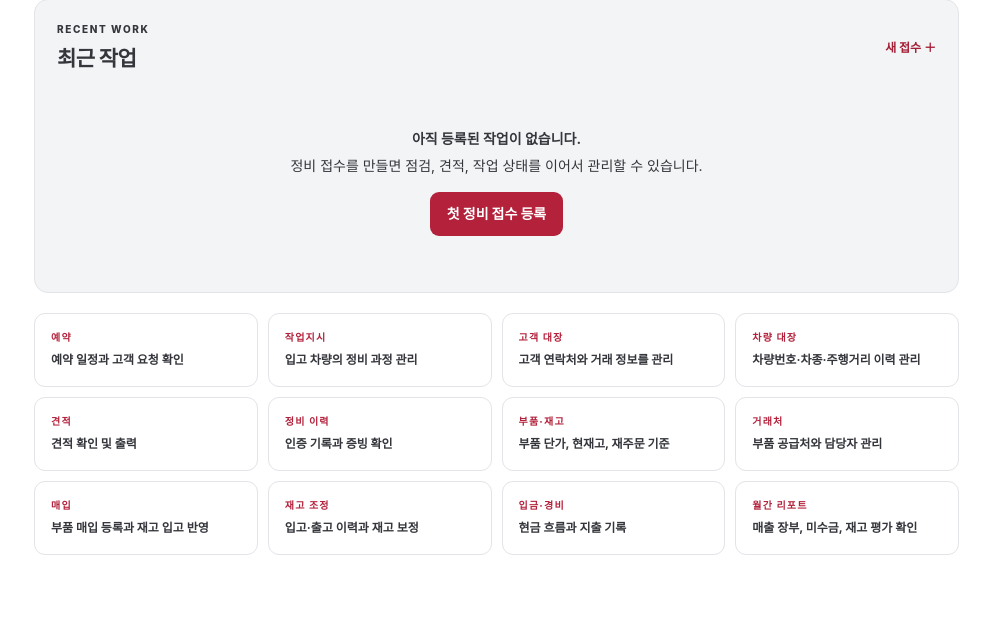
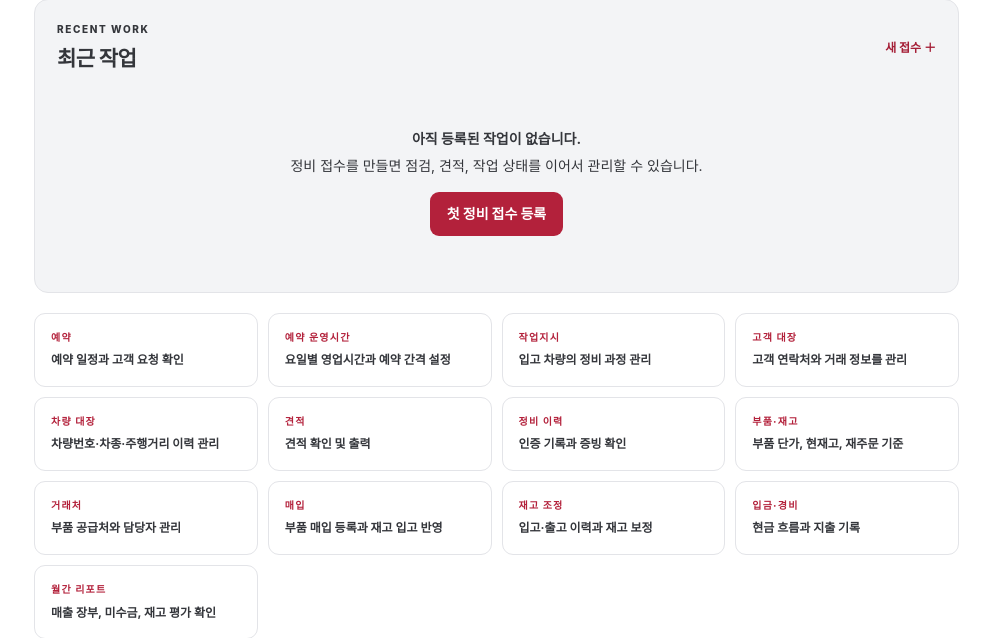
Before and after one commit to newsilver1028-hue/ilovemini, a Django app: page /partner-admin/ in a window 1280 px wide. Shown: the part 1148-1786 px from the top of the page, without its empty margins (292-1280 px from the left). Before the commit the page ends 1703 px from the top, so only its background shows below. Run offline with Django 5.2, Linux system fonts and the light colour scheme; the visitor is signed in with stand-in values (Sample User, id 1); data that the repository does not hold is empty; parts of the project's set-up code (start-up, migrations or seed data) failed here and were passed over.

Commit message:
Clarify partner integrations and surface booking setup

```diff
--- a/platform/api/core/partner_admin.py
+++ b/platform/api/core/partner_admin.py
@@ -158,6 +158,13 @@ class PartnerAdminSite(AdminSite):
         partner_ids = staff_partners(request, booking=True)
         bookings = PartnerBooking.objects.filter(partner_id__in=partner_ids)
         orders = PartnerWorkOrder.objects.filter(partner_id__in=partner_ids).select_related("partner", "booking", "vehicle")
+        partners_without_weekly_hours = Partner.objects.filter(
+            pk__in=partner_ids, is_active=True
+        ).exclude(
+            pk__in=PartnerWeeklySchedule.objects.filter(
+                partner_id__in=partner_ids, is_closed=False
+            ).values("partner_id")
+        ).count()
         today = timezone.localdate()
         active_statuses = [
             PartnerWorkOrder.Status.RECEIVED,
@@ -173,6 +180,7 @@ class PartnerAdminSite(AdminSite):
             "can_verify_records": can_verify_records,
             "today_bookings": bookings.filter(scheduled_at__date=today).count(),
             "booking_requests": bookings.filter(status=PartnerBooking.Status.REQUESTED).count(),
+            "partners_without_weekly_hours": partners_without_weekly_hours,
             "active_orders": orders.filter(status__in=active_statuses).count(),
             "awaiting_approval": orders.filter(status=PartnerWorkOrder.Status.WAITING_APPROVAL).count(),
             "low_stock_parts": PartnerPart.objects.filter(partner_id__in=partner_ids, is_active=True, stock_quantity__lte=F("reorder_level")).count(),
--- a/platform/api/core/partner_operations_admin.py
+++ b/platform/api/core/partner_operations_admin.py
@@ -341,6 +341,17 @@ class PartnerPosIntegrationAdmin(PartnerScopedAdmin):
     @admin.display(description="수신 규격")
     def event_contract(self, obj):
         return 'POST JSON · Authorization: Bearer {토큰} · {"event_id":"거래고유값","work_order_id":123,"status":"approved|cancelled","method":"card|cash|transfer|easy_pay|other","amount_krw":55000,"approval_code":"승인번호","paid_at":"ISO-8601"} · 취소는 승인 거래의 event_id와 work_order_id를 그대로 사용합니다.'
+
+    def formfield_for_dbfield(self, db_field, request, **kwargs):
+        field = super().formfield_for_dbfield(db_field, request, **kwargs)
+        if field and db_field.name == "provider_name":
+            field.label = "POS/VAN 제공사 이름"
+            field.help_text = (
+                "업체명 입력만으로 토스·네이버 등 POS가 자동 연결되지는 않습니다. "
+                "해당 POS/VAN 프로그램이 아래 표준 웹훅 규격으로 결제 승인·취소 이벤트를 "
+                "서버에 전송하도록 별도 설정되어야 결제 내역이 반영됩니다. 이 화면은 카드 결제를 처리하지 않습니다."
+            )
+        return field
 
     def get_urls(self):
         return [path("<path:object_id>/rotate-token/", self.admin_site.admin_view(self.rotate_token), name="partner-pos-rotate-token")] + super().get_urls()
--- a/platform/api/core/static/core/partner_admin.css
+++ b/platform/api/core/static/core/partner_admin.css
@@ -13,6 +13,10 @@
 .workshop-dashboard__header h1 { margin:0 0 6px!important; color:var(--body-fg,#202127); font-size:clamp(28px,3.4vw,40px)!important; letter-spacing:-.045em; }
 .workshop-dashboard__header p:last-child { margin:0; color:var(--body-quiet-color,#71747d); }
 .workshop-eyebrow { margin:0 0 7px; color:#b3213b; font-size:10px; font-weight:850; letter-spacing:.16em; }
+.workshop-schedule-warning { margin:0 0 20px; padding:16px 20px; border:1px solid #edc7cc; border-left:4px solid #c82036; border-radius:11px; background:#fff8f8; color:var(--body-fg,#25262a); }
+.workshop-schedule-warning strong { display:block; font-size:14px; }
+.workshop-schedule-warning p { margin:6px 0 10px; color:var(--body-quiet-color,#666a73); font-size:12px; line-height:1.6; }
+.workshop-schedule-warning a { font-size:12px; font-weight:800; }
 .workshop-primary-action,.workshop-secondary-action { display:inline-flex; align-items:center; justify-content:center; min-height:44px; padding:0 17px; border-radius:9px; background:#b3213b; color:#fff!important; font-weight:800; text-decoration:none!important; white-space:nowrap; }
 .workshop-primary-action:hover,.workshop-secondary-action:hover { background:#941b31; }
 .workshop-metrics { display:grid; grid-template-columns:repeat(4,minmax(0,1fr)); gap:12px; margin-bottom:20px; }
--- a/platform/api/core/templates/admin/core/partnertaxinvoice/change_form.html
+++ b/platform/api/core/templates/admin/core/partnertaxinvoice/change_form.html
@@ -149,13 +149,13 @@
     <span class="invoice-notice__mark" aria-hidden="true">i</span>
     <div>
       <strong>저장과 실제 발행은 별도 단계입니다</strong>
-      <p>이 화면에서 저장하면 ‘발행 준비’ 문서가 등록됩니다. 저장만으로 세금계산서가 전송되지는 않습니다. 저장 후 문서에서 발행 정보를 확인하고 ‘팝빌 발행 확인’을 진행하세요. 정비 작업을 연결했다면 거래처·금액·품목을 발행 전에 다시 확인해 주세요.</p>
+      <p>저장 단계에서는 발행 준비 문서만 등록됩니다. 실제 발행은 별도 단계에서 Popbill API로 요청하며, 운영 발행인지 테스트 발행인지는 다음 확인 화면에 표시됩니다. 정비 작업을 연결했다면 거래처·금액·품목을 발행 전에 다시 확인해 주세요.</p>
     </div>
   </aside>
 {% endblock %}
 {% block object-tools-items %}
   {% if original and original.status == "draft" %}
-    <li><a href="{% url 'partner_admin:partner-taxinvoice-issue' original.pk %}">팝빌 발행 확인</a></li>
+    <li><a href="{% url 'partner_admin:partner-taxinvoice-issue' original.pk %}">팝빌 발행 요청</a></li>
   {% endif %}
   {{ block.super }}
 {% endblock %}
--- a/platform/api/core/templates/core/partner_admin_index.html
+++ b/platform/api/core/templates/core/partner_admin_index.html
@@ -1,7 +1,7 @@
 {% extends "admin/base_site.html" %}
 {% load i18n static partner_format %}
 
-{% block extrastyle %}{{ block.super }}<link rel="stylesheet" href="{% static 'core/partner_admin.css' %}?v=20261027-no-arrows">{% endblock %}
+{% block extrastyle %}{{ block.super }}<link rel="stylesheet" href="{% static 'core/partner_admin.css' %}?v=20261027-schedule-alert">{% endblock %}
 
 {% block content %}
 <main class="workshop-dashboard" aria-labelledby="workshop-title">
@@ -13,6 +13,14 @@
     </div>
     {% if partner_dashboard.can_manage_work %}<a class="workshop-primary-action" href="{% url 'partner_admin:core_partnerworkorder_add' %}">＋ 정비 접수</a>{% endif %}
   </header>
+
+  {% if partner_dashboard.can_manage_work and partner_dashboard.partners_without_weekly_hours %}
+  <aside class="workshop-schedule-warning" role="status">
+    <strong>주간 예약 운영시간 설정 필요 · {{ partner_dashboard.partners_without_weekly_hours }}개 업체</strong>
+    <p>운영시간이 등록되지 않은 업체는 앱에 선택 가능한 예약 시간이 표시되지 않습니다. 운영시간을 등록하면 작업 소요시간과 겹치는 예약을 계산할 수 있습니다. 일정 설정 전 접수된 요청은 업체가 직접 확인해 주세요.</p>
+    <a href="{% url 'partner_admin:core_partnerweeklyschedule_changelist' %}">주간 예약 운영시간 설정</a>
+  </aside>
+  {% endif %}
 
   {% if partner_dashboard.can_manage_work %}
   <section class="workshop-metrics" aria-label="오늘 운영 현황">
@@ -107,6 +115,7 @@
   <section class="workshop-shortcuts" aria-label="정비 관리 메뉴">
     {% if partner_dashboard.can_manage_work %}
     <a href="{% url 'partner_admin:core_partnerbooking_changelist' %}"><span>예약</span><strong>예약 일정과 고객 요청 확인</strong></a>
+    <a href="{% url 'partner_admin:core_partnerweeklyschedule_changelist' %}"><span>예약 운영시간</span><strong>요일별 영업시간과 예약 간격 설정</strong></a>
     <a href="{% url 'partner_admin:core_partnerworkorder_changelist' %}"><span>작업지시</span><strong>입고 차량의 정비 과정 관리</strong></a>
     <a href="{% url 'partner_admin:core_partnercustomer_changelist' %}"><span>고객 대장</span><strong>고객 연락처와 거래 정보를 관리</strong></a>
     <a href="{% url 'partner_admin:core_partnervehicle_changelist' %}"><span>차량 대장</span><strong>차량번호·차종·주행거리 이력 관리</strong></a>
```
Also changed, not shown: platform/api/core/templates/admin/core/partnerposintegration/change_form.html (+7 -0 lines).
